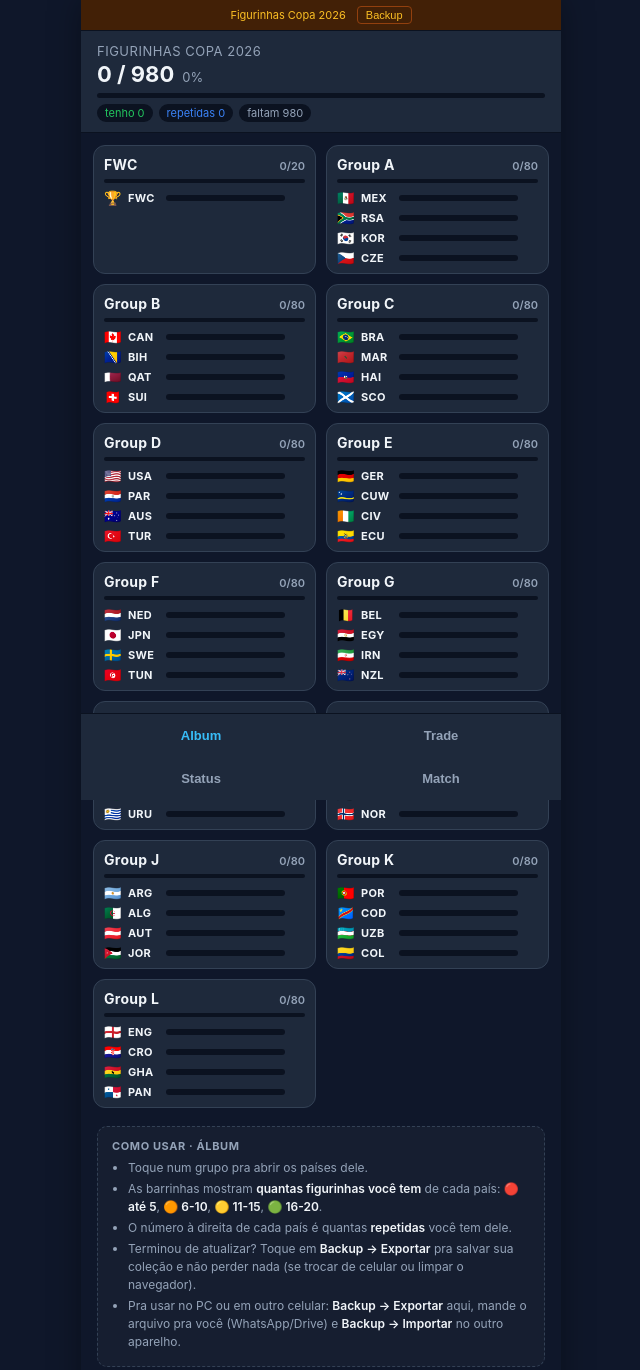
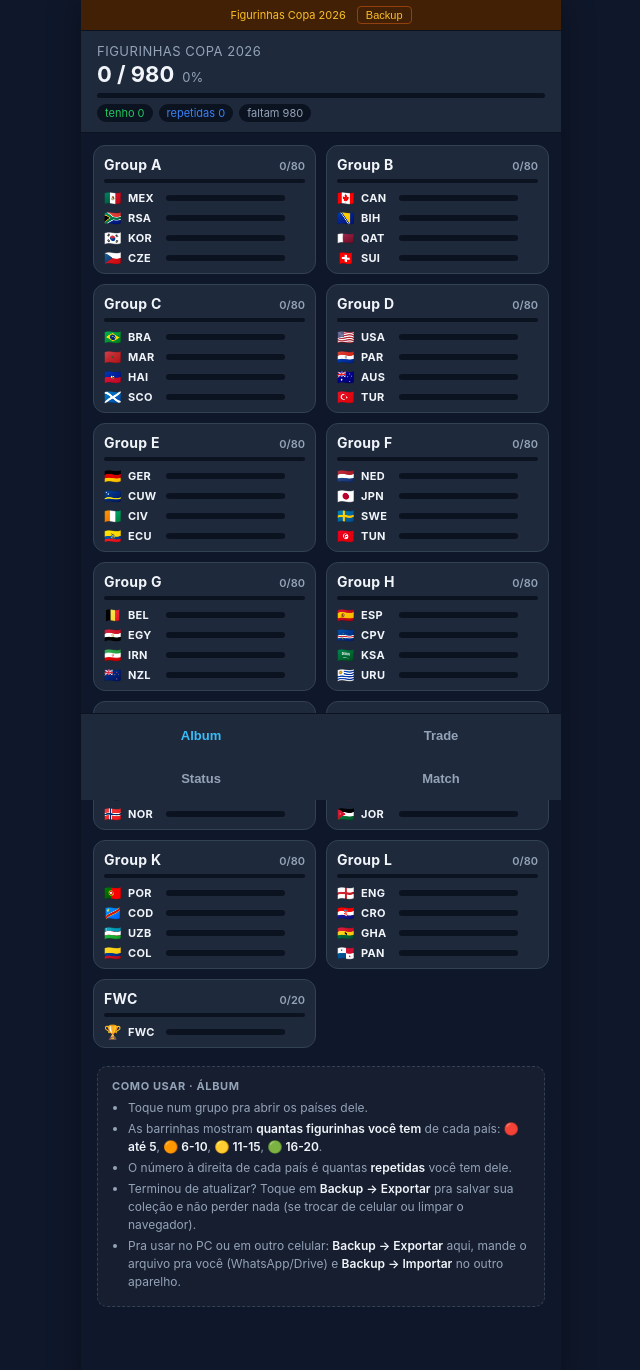
Before and after one commit to knonerlenise/figurinhas-copa-2026, a plain HTML site: page index.html in a window 1280 px wide. Shown: the top 1370 px of the page, without its empty margins (319-959 px from the left). Drawn offline with Linux system fonts and the light colour scheme.

Commit message:
Move FWC de volta pro final da lista de grupos

```diff
--- a/index.html
+++ b/index.html
@@ -652,10 +652,9 @@ for (const _c in NAMES) {
   if (_c !== "FWC" && NAMES[_c][1] === "Team Badge") NAMES[_c][1] = "Goleiro";
 }
 const STORAGE_KEY = "fwc_mockup_v3";
-const GROUPS_ORDER = ["FWC","A","B","C","D","E","F","G","H","I","J","K","L"];
+const GROUPS_ORDER = ["A","B","C","D","E","F","G","H","I","J","K","L","FWC"];
 // Ordem oficial do álbum (esquerda -> direita), conforme listapaíses.csv
 const ALBUM_ORDER = [
-  "FWC",
   "MEX","RSA","KOR","CZE",
   "CAN","BIH","QAT","SUI",
   "BRA","MAR","HAI","SCO",
@@ -667,7 +666,8 @@ const ALBUM_ORDER = [
   "FRA","SEN","IRQ","NOR",
   "ARG","ALG","AUT","JOR",
   "POR","COD","UZB","COL",
-  "ENG","CRO","GHA","PAN"
+  "ENG","CRO","GHA","PAN",
+  "FWC"
 ];
 function sortByAlbum(arr) {
   return arr.slice().sort((a, b) => {
```
